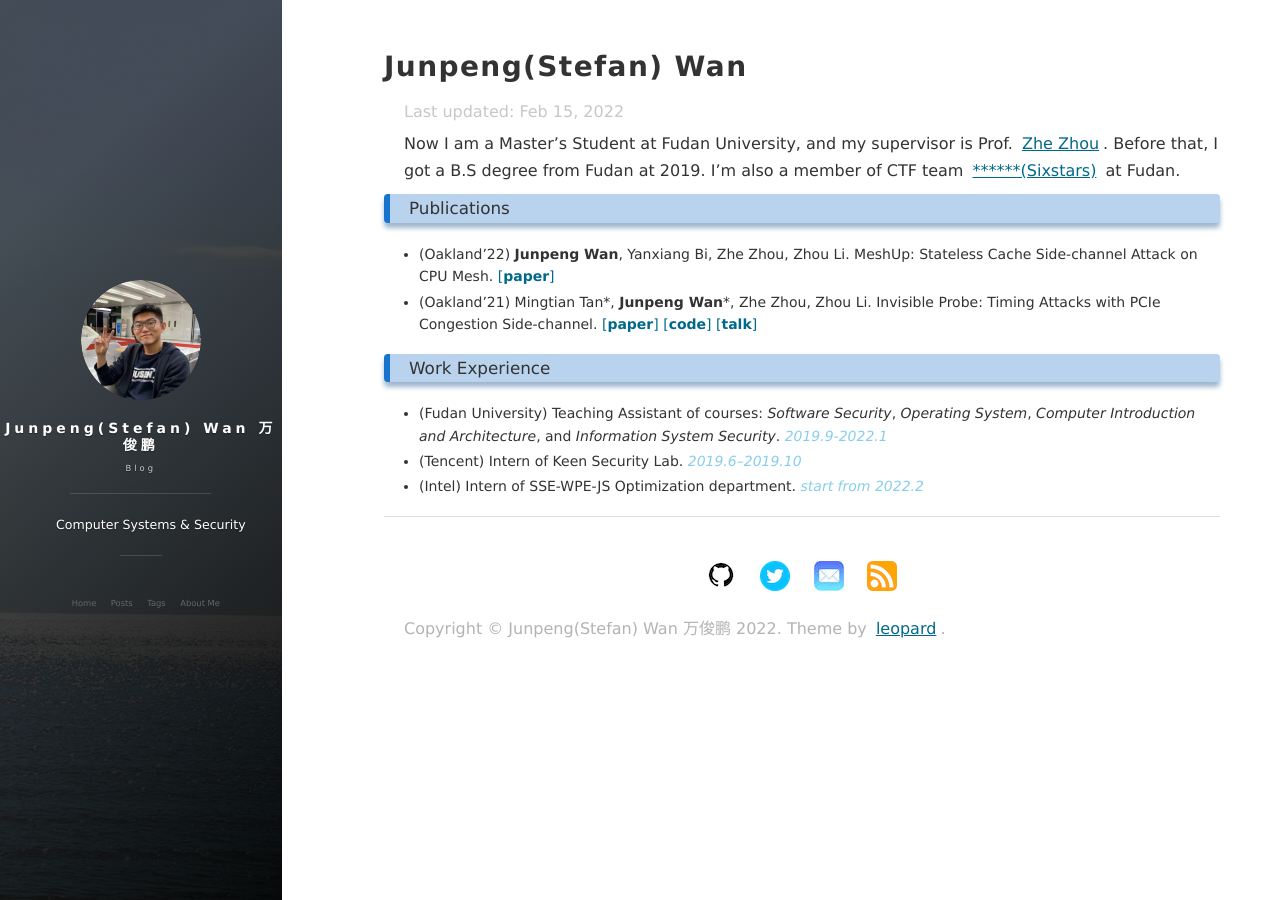
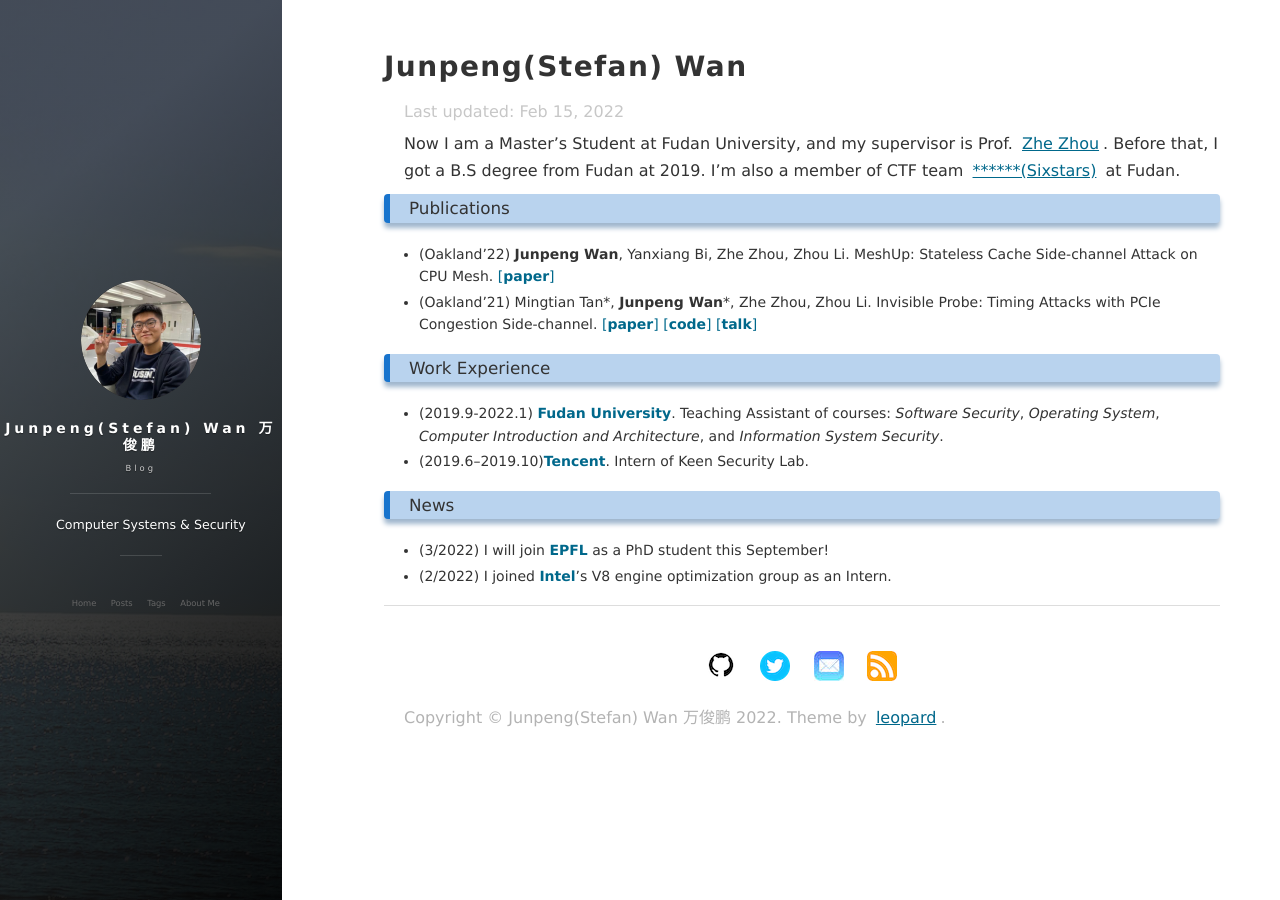
Before and after one commit to stefan1wan/stefan1wan.github.io, a Jekyll site: the page built from about.md, in a window 1280 px wide. Built offline with Jekyll 4.4.1, drawn with Linux system fonts in a browser that asks for light colours; nearby versions of some CDN libraries; comment, search, counter and statistics services are not loaded.

Commit message:
renew profile

```diff
--- a/about.md
+++ b/about.md
@@ -12,18 +12,17 @@
 + (Oakland’21) Mingtian Tan\*, **Junpeng Wan**\*, Zhe Zhou, Zhou Li. Invisible Probe: Timing Attacks with PCIe Congestion Side-channel. [[**paper**]](/files/InvisibleProbe.pdf) [[**code**]](https://github.com/stefan1wan/InvisibleProbe) [[**talk**]](https://www.youtube.com/watch?v=acmecpVLBKk)
 
 ### Work Experience
-+ (Fudan University) Teaching Assistant of courses: *Software Security*, *Operating System*, *Computer Introduction and Architecture*, and *Information System Security*.
++ (2019.9-2022.1) [**Fudan University**](https://www.fudan.edu.cn/en/). Teaching Assistant of courses: *Software Security*, *Operating System*, *Computer Introduction and Architecture*, and *Information System Security*.
++ (2019.6–2019.10)[**Tencent**](https://www.tencent.com/en-us/). Intern of Keen Security Lab.
+<!-- + (Intel) Intern of SSE-WPE-JS Optimization department.
 <span style="color: skyblue;">
-*2019.9-2022.1*</span>
-+ (Tencent) Intern of Keen Security Lab.
-<span style="color: skyblue;">
- *2019.6–2019.10*</span>
-+ (Intel) Intern of SSE-WPE-JS Optimization department.
-<span style="color: skyblue;">
-*start from 2022.2*</span>
+*start from 2022.2*</span> -->
 
 <!-- ### Awards
 +  -->
 
 <!--
 + (Students Services) Guanghua Company at Fudan University [2015.10-2019.1] -->
+### News
++ (3/2022) I will join [**EPFL**](https://www.epfl.ch/en/) as a PhD student this September!
++ (2/2022) I joined [**Intel**](https://www.intel.com/content/www/us/en/homepage.html)'s V8 engine optimization group as an Intern.
```
